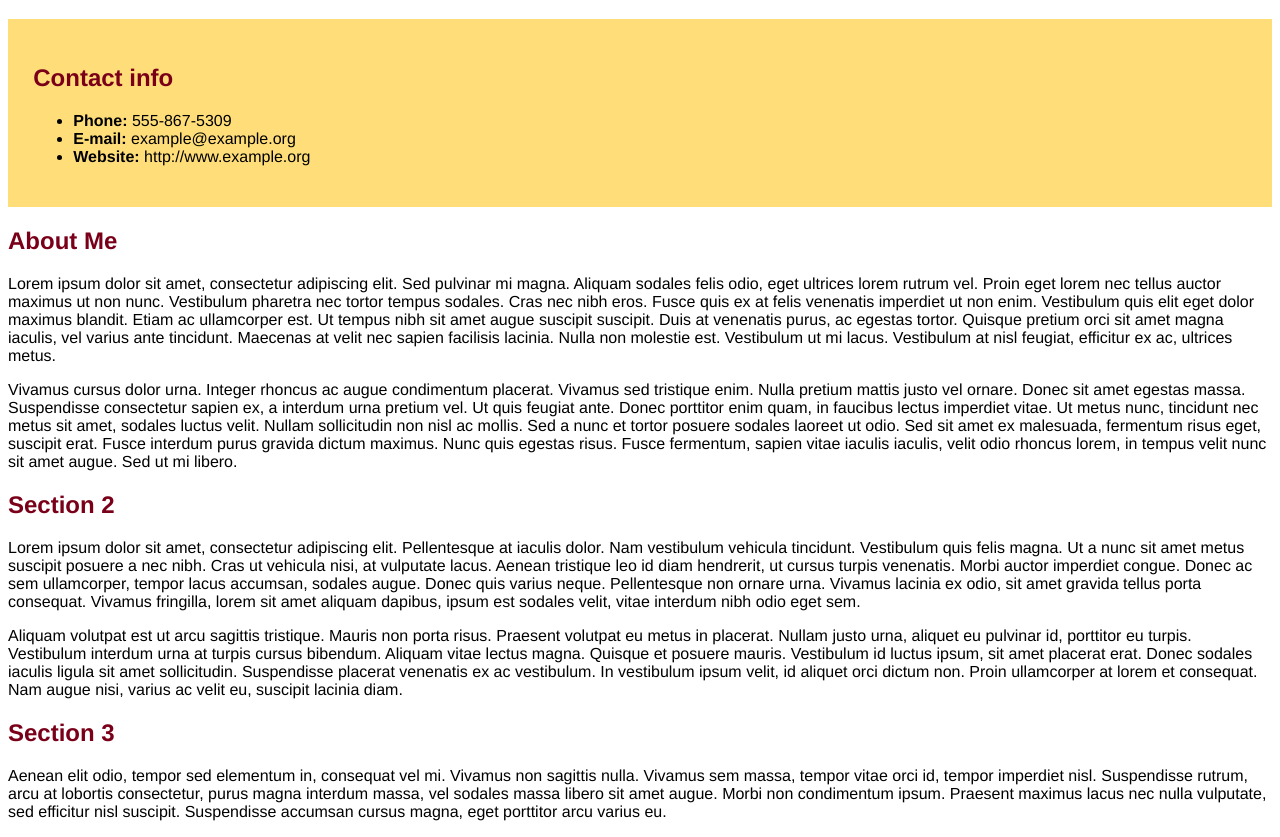
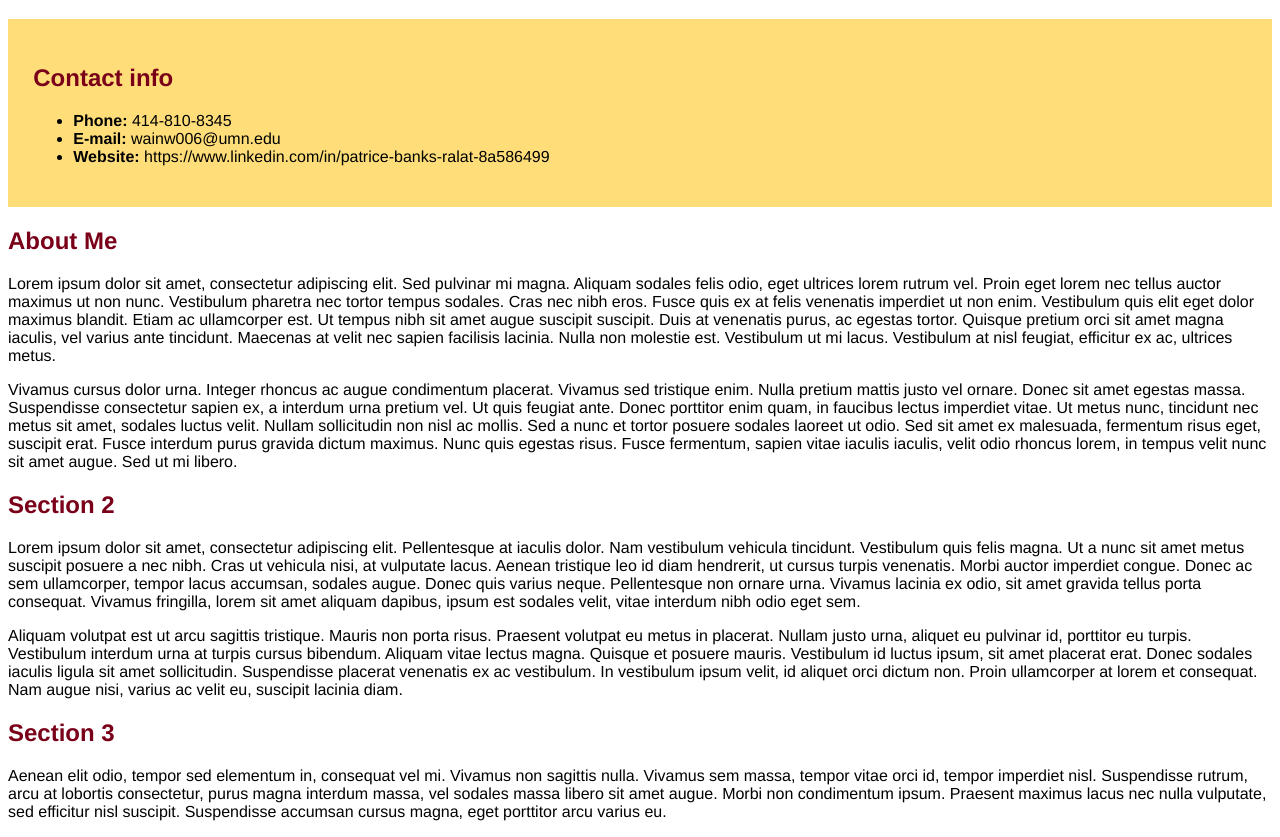
Before and after one commit to wainw006/Project-Repository-Homepage, a plain HTML site: page index.html in a window 1280 px wide. Shown: the part 61-898 px from the top of the page. Drawn offline with Linux system fonts and the light colour scheme.

Commit message:
Updated About Me/Info

```diff
--- a/index.html
+++ b/index.html
@@ -11,9 +11,9 @@
 <div id="contact">
 <h2>Contact info</h2>
 <ul>
-  <li><strong>Phone:</strong> 555-867-5309</li>
-  <li><strong>E-mail:</strong> example@example.org</li>
-  <li><strong>Website:</strong> http://www.example.org</li>
+  <li><strong>Phone:</strong> 414-810-8345</li>
+  <li><strong>E-mail:</strong> wainw006@umn.edu</li>
+  <li><strong>Website:</strong> https://www.linkedin.com/in/patrice-banks-ralat-8a586499</li>
 </ul>
 </div>
 
```
